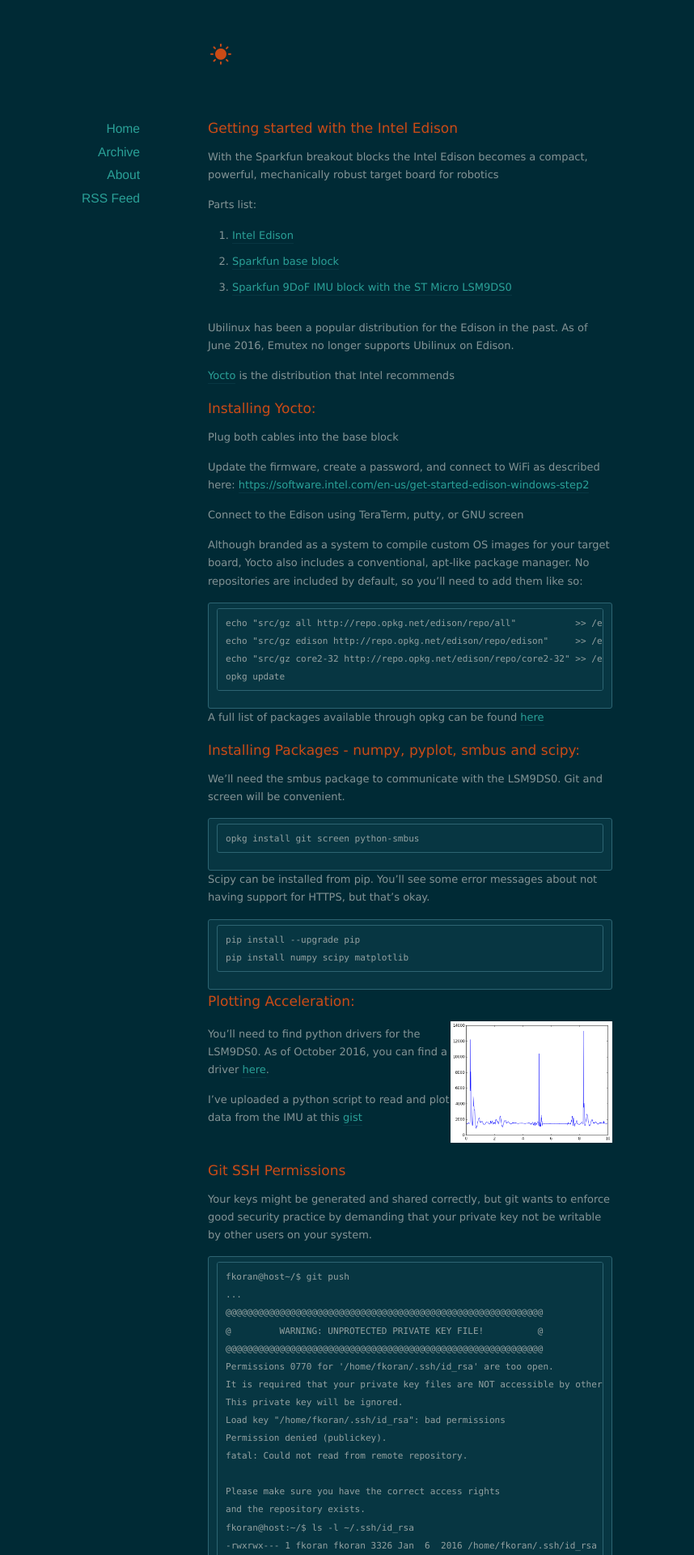
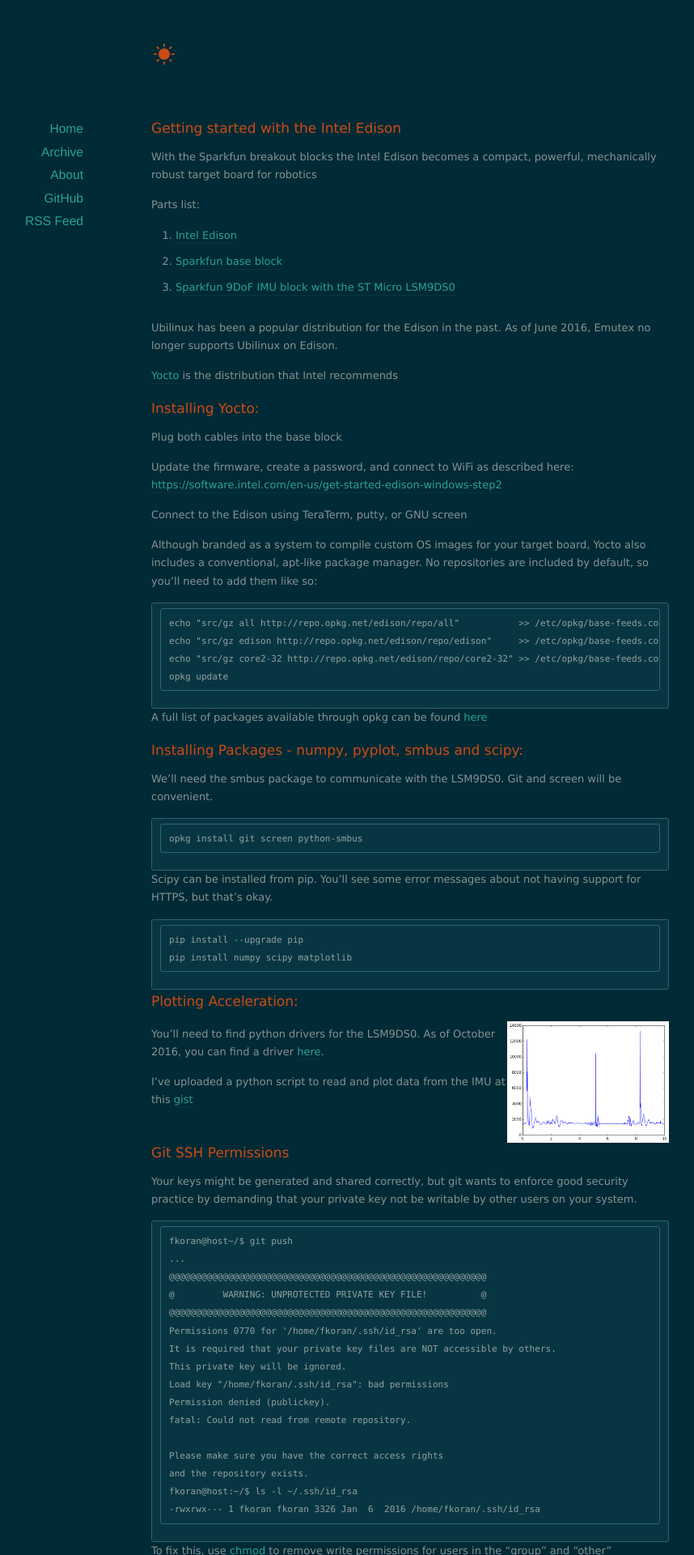
Before and after one commit to fkoran/fkoran.github.io, a Jekyll site: the page built from index.html, in a window 1280 px wide. Shown: the top 1920 px of the page at 81% size, without its empty margins (133-991 px from the left). Built offline with Jekyll 4.4.1, drawn with Linux system fonts in a browser that asks for light colours; nearby versions of some CDN libraries; the list of posts is cut into pages by our own code.

Commit message:
expand center flow

```diff
--- a/_layouts/default.html
+++ b/_layouts/default.html
@@ -36,6 +36,7 @@
           <li><a href="/">Home</a></li>
           <li><a href="/archives">Archive</a></li>
           <li><a href="/about">About</a></li>
+          <li><a href="github.com/fkoran">GitHub</a></li>
           <li><a href="/feed.xml">RSS Feed</a></li>
         </ul>
       </nav>
--- a/assets/css/style.css
+++ b/assets/css/style.css
@@ -109,13 +109,13 @@
 
 /*** Structure ***/
 #page {
-	width: 500px;
+	width: 640px;
 	margin: 0 auto;
 	position: relative;
 }
 
 #header {
-	width: 500px;
+	width: 640px;
 	margin: 40px auto 50px auto;
 }
 #header h1 {
@@ -127,7 +127,7 @@
 }
 
 #footer {
-	width: 500px;
+	width: 640px;
 	margin: 50px auto 20px auto;
 	padding-top: 10px;
 	font-size: 0.85em;
@@ -135,7 +135,7 @@
 }
 
 #content {
-	width: 500px;
+	width: 640px;
 	margin: 0 auto;
 }
 
```
Also changed, not shown: images/inkscape-path/1.png (added), images/inkscape-path/2.png (added), images/inkscape-path/3.png (added), images/inkscape-path/4.png (added), images/inkscape-path/5.png (added), images/inkscape-path/6.png (added), images/inkscape-path/filled.png (added), images/inkscape-path/path_small.gif (added), 1 other file.
